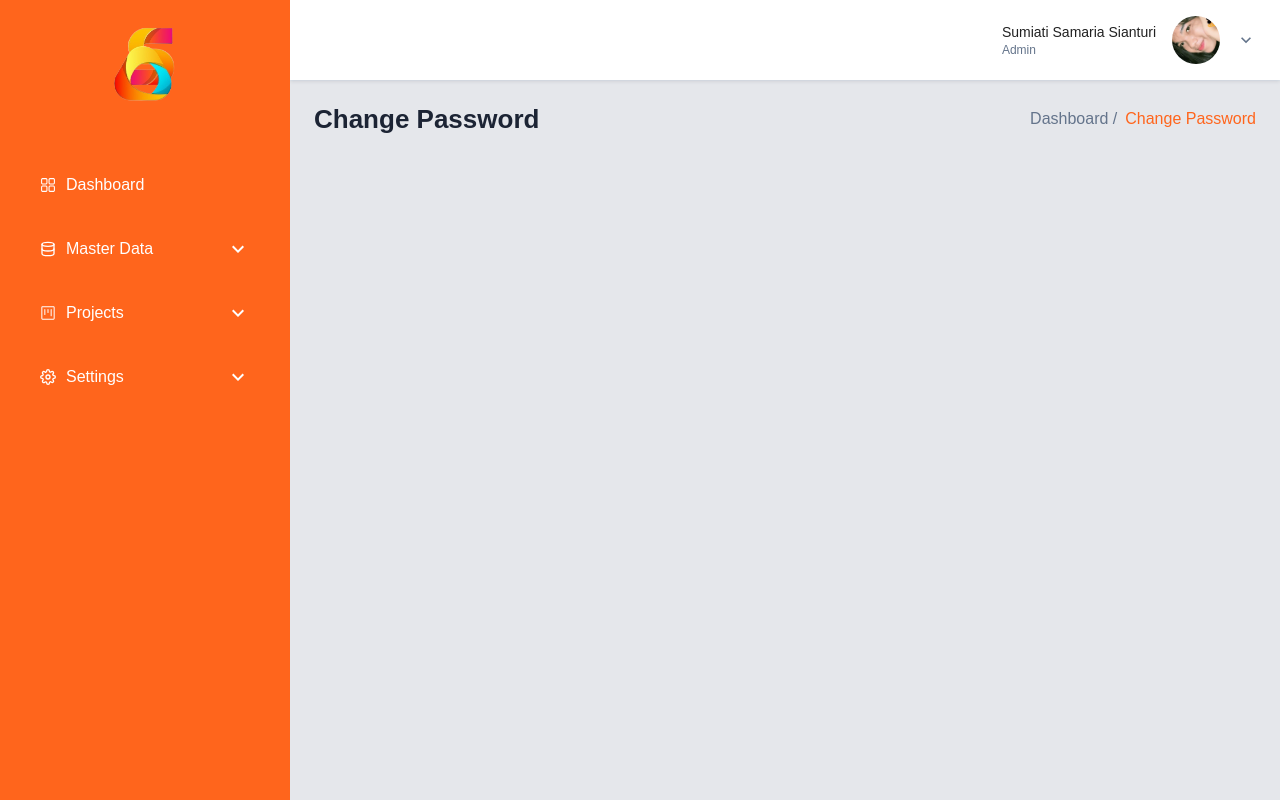
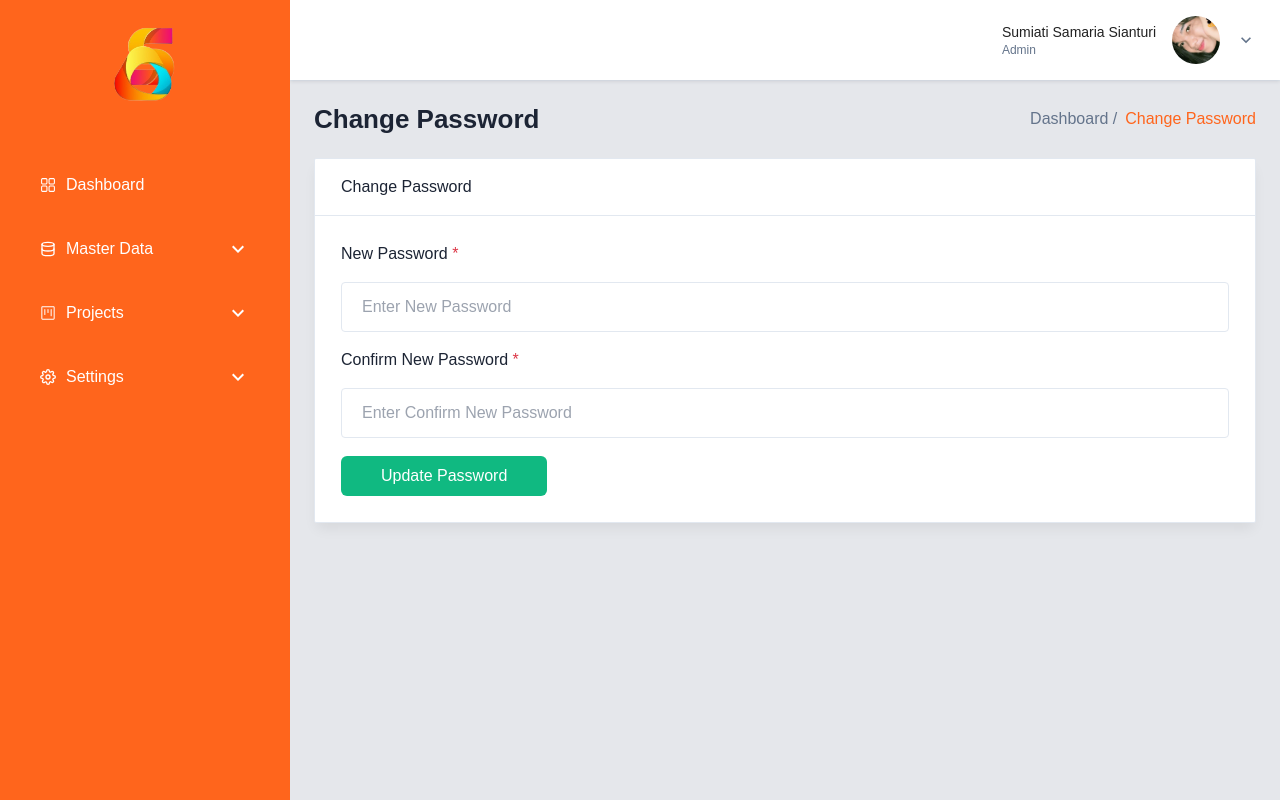
Before and after one commit to berthutapea/showspot, a React (Vite) app in the folder Frontend/: page /admin/change-password in a window 1280 px wide. Built offline with nearby package versions, Linux system fonts and the light colour scheme.

Commit message:
feature: change-pasword

```diff
--- a/Frontend/src/pages/dashboard/admin/settings/change-password/index.jsx
+++ b/Frontend/src/pages/dashboard/admin/settings/change-password/index.jsx
@@ -1,11 +1,61 @@
 import React from 'react';
+import { TfiLock } from 'react-icons/tfi';
 import Layout from '../../../../../layout';
 import Breadcrumb from '../../../../../components/breadcrumb';
+import OneButton from '../../../../../components/buttons/one-button';
 
 const ChangePassword = () => {
   return (
     <Layout>
       <Breadcrumb pageName="Change Password" />
+
+      <div className="sm:grid-cols-2">
+        <div className="flex flex-col gap-9">
+          <div className="rounded-sm border border-stroke bg-white shadow-default dark:border-strokedark dark:bg-boxdark">
+            <div className="border-b border-stroke py-4 px-6.5 dark:border-strokedark">
+              <h3 className="font-medium text-black dark:text-white">
+                Change Password
+              </h3>
+            </div>
+            <form>
+              <div className="p-6.5">
+                <div className="mb-4.5 ">
+                  <div className="w-full mb-4">
+                    <label className="mb-4 block text-black dark:text-white">
+                      New Password <span className="text-meta-1">*</span>
+                    </label>
+                    <input
+                      type="password"
+                      required
+                      placeholder="Enter New Password"
+                      className="w-full rounded border-[1.5px] border-stroke bg-transparent py-3 px-5 font-medium outline-none transition focus:border-primary active:border-primary disabled:cursor-default disabled:bg-whiter dark:border-form-strokedark dark:bg-form-input dark:focus:border-primary"
+                    />
+                  </div>
+                  <div className="w-full mb-4">
+                    <label className="mb-4 block text-black dark:text-white">
+                      Confirm New Password{' '}
+                      <span className="text-meta-1">*</span>
+                    </label>
+                    <input
+                      type="password"
+                      placeholder="Enter Confirm New Password"
+                      required
+                      className="w-full rounded border-[1.5px] border-stroke bg-transparent py-3 px-5 font-medium outline-none transition focus:border-primary active:border-primary disabled:cursor-default disabled:bg-whiter dark:border-form-strokedark dark:bg-form-input dark:focus:border-primary"
+                    />
+                    <TfiLock className="absolute right-4 top-4 text-xl" />
+                  </div>
+                </div>
+
+                <div className="flex flex-col md:flex-row w-full gap-3 text-center">
+                  <OneButton type="submit">
+                    <span>Update Password</span>
+                  </OneButton>
+                </div>
+              </div>
+            </form>
+          </div>
+        </div>
+      </div>
     </Layout>
   );
 };
```
